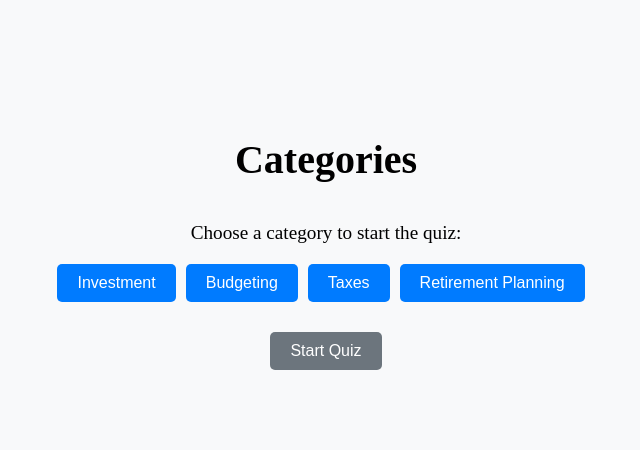
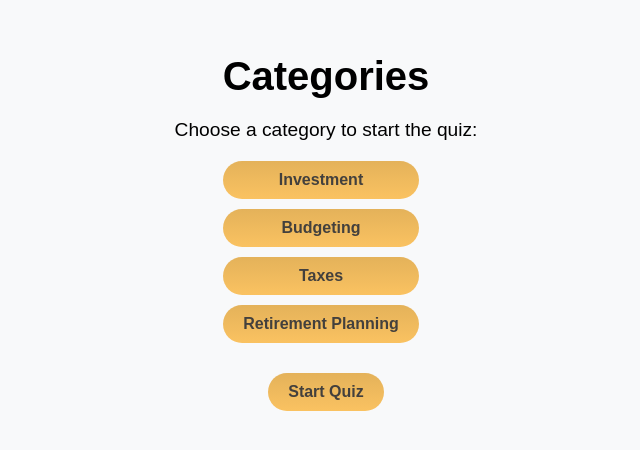
Before and after one commit to CookieCockroach/Industry-Project, a React (Vite) app in the folder client/: page / in a window 1280 px wide. Shown: the part 168-618 px from the top of the page, without its empty margins (314-954 px from the left). Built offline with nearby package versions, Linux system fonts and the light colour scheme.

Commit message:
added styling

```diff
--- a/client/src/App.scss
+++ b/client/src/App.scss
@@ -0,0 +1,7 @@
+.main {
+  box-sizing: border-box;
+  font-family: "Avenir next", " Arial", " sans-serif";
+  margin: unset;
+  padding: unset;
+  background-color: #fbfbfb;
+}
--- a/client/src/pages/Category/Category.scss
+++ b/client/src/pages/Category/Category.scss
@@ -23,32 +23,35 @@
   flex-wrap: wrap;
   justify-content: center;
   margin-bottom: 20px;
+  flex-direction: column;
 }
 
 .category-button {
-  background-color: #007bff;
-  color: #fff;
+  background: -webkit-linear-gradient(90deg, #fac261, #e4b25a);
+  color: #43403d;
   border: none;
-  border-radius: 5px;
+  border-radius: 30px;
   padding: 10px 20px;
   margin: 0 10px 10px 0;
   font-size: 1rem;
   cursor: pointer;
+  font-weight: 600;
 }
 
 .category-button:hover {
-  background-color: #0056b3;
+  background: #0056b3;
 }
 
 .category-button.selected {
-  background-color: #28a745;
+  background: #28a745;
 }
 
 .start-button {
-  background-color: #28a745;
-  color: #fff;
+  background: -webkit-linear-gradient(90deg, #fac261, #e4b25a);
+  color: #43403d;
+  font-weight: 600;
   border: none;
-  border-radius: 5px;
+  border-radius: 30px;
   padding: 10px 20px;
   font-size: 1rem;
   cursor: pointer;
--- a/client/src/pages/QuizBody/QuizBody.jsx
+++ b/client/src/pages/QuizBody/QuizBody.jsx
@@ -1,5 +1,5 @@
 import React, { useState, useEffect } from "react";
-import { useLocation } from "react-router-dom";
+import { Link, useLocation } from "react-router-dom";
 import axios from "axios";
 import "./QuizBody.scss";
 
@@ -61,13 +61,16 @@ const QuizPage = () => {
         <div className="quiz-card-inner">
           <div className="quiz-card-front">
             <div>
-              <h3>{currentQuestion.question}</h3>
+              <div className="question-box">
+                <h3 className="question">{currentQuestion.question}</h3>
+              </div>
               <div className="answers">
                 {currentQuestion.answers.map((answer, index) => (
                   <button
                     key={index}
                     onClick={() => handleAnswerClick(answer)}
                     disabled={showAnswer || hasAnsweredToday}
+                    className="answer-button"
                   >
                     {answer}
                   </button>
@@ -76,7 +79,8 @@ const QuizPage = () => {
             </div>
           </div>
           <div className="quiz-card-back">
-            <div>
+            <div className="answer-back">
+              <div className="answer__details">
                 <h3>Answer</h3>
                 <div className="answer-feedback">
                   <p>
@@ -87,6 +91,10 @@ const QuizPage = () => {
                   <p>Come back tomorrow for the next question!</p>
                 </div>
               </div>
+            </div>
+            <Link to="/">
+              <button className="home">HOME</button>
+            </Link>
           </div>
         </div>
       </div>
--- a/client/src/pages/QuizBody/QuizBody.scss
+++ b/client/src/pages/QuizBody/QuizBody.scss
@@ -1,9 +1,15 @@
+* {
+  box-sizing: border-box;
+  font-family: "Avenir next", " Arial", " sans-serif";
+  margin: unset;
+  padding: unset;
+}
 .quiz-page {
   display: flex;
   flex-direction: column;
   align-items: center;
-  justify-content: center;
-  min-height: 100vh;
+  /* justify-content: center; */
+  min-height: 158vh;
   background-color: #f8f9fa;
   text-align: center;
   padding: 20px;
@@ -56,3 +62,42 @@
     }
   }
 }
+
+.question-box {
+  height: 100px;
+  background-color: #f5f8ec;
+  /* text-align: center; */
+  display: flex;
+  align-items: center;
+  border-radius: 30px;
+  box-shadow: 2px 3px 8px 4px grey;
+  margin: 2rem 0;
+}
+
+.question {
+  width: 100%;
+}
+
+.home,
+.answer-button {
+  background: -webkit-linear-gradient(90deg, #fac261, #e4b25a);
+  color: #43403d;
+  border: none;
+  border-radius: 30px;
+  padding: 10px 20px;
+  margin: 0 10px 10px 0;
+  font-size: 1rem;
+  cursor: pointer;
+  font-weight: 600;
+}
+.answer-back {
+  background-color: #f5f8ec;
+  box-shadow: 2px 3px 8px 4px grey;
+  border-radius: 30px;
+  min-height: 120px;
+  margin: 2rem 0;
+}
+
+.answer__details {
+  padding: 1rem;
+}
```
Lines whose indentation alone changed are shown as unchanged.
